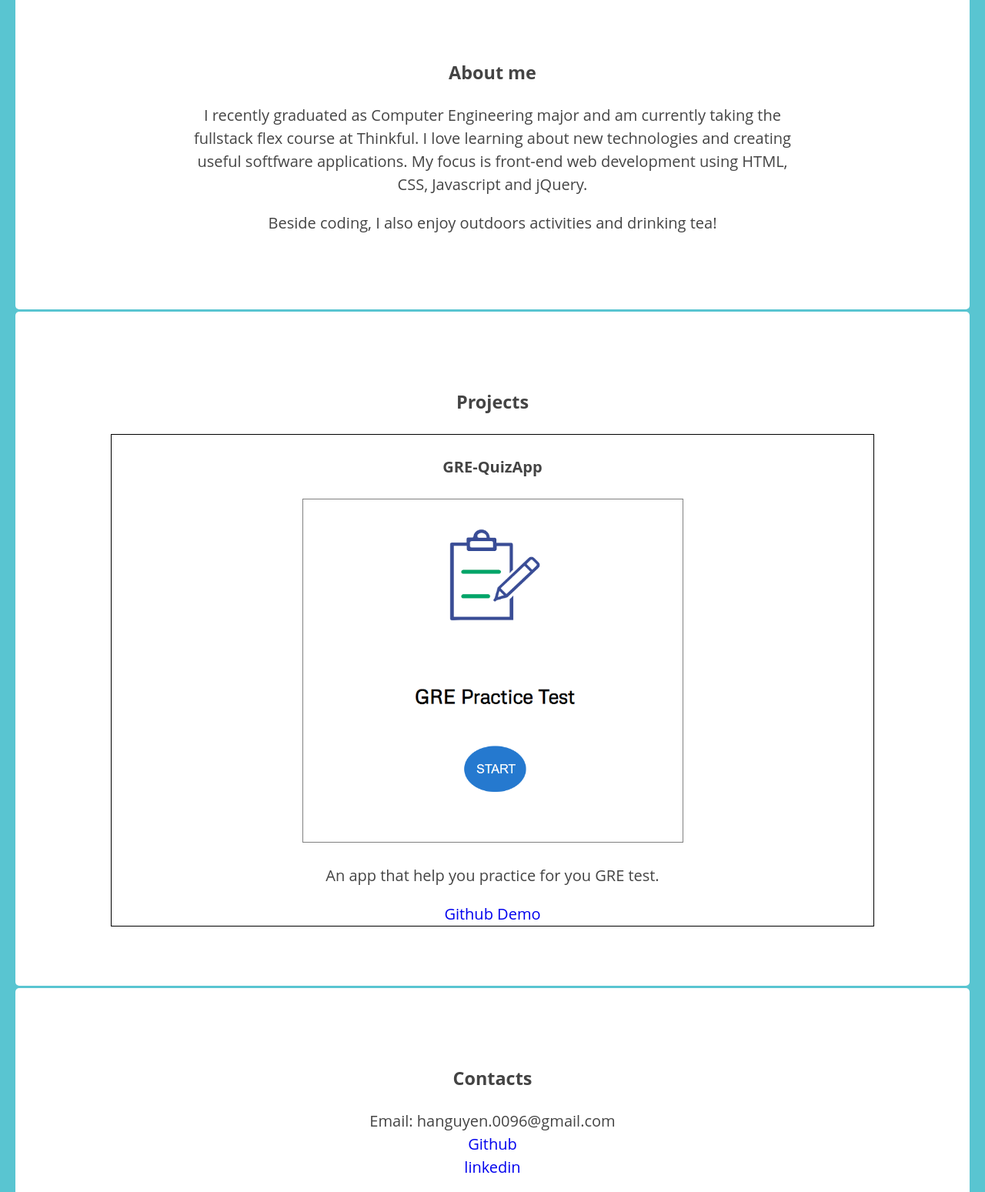
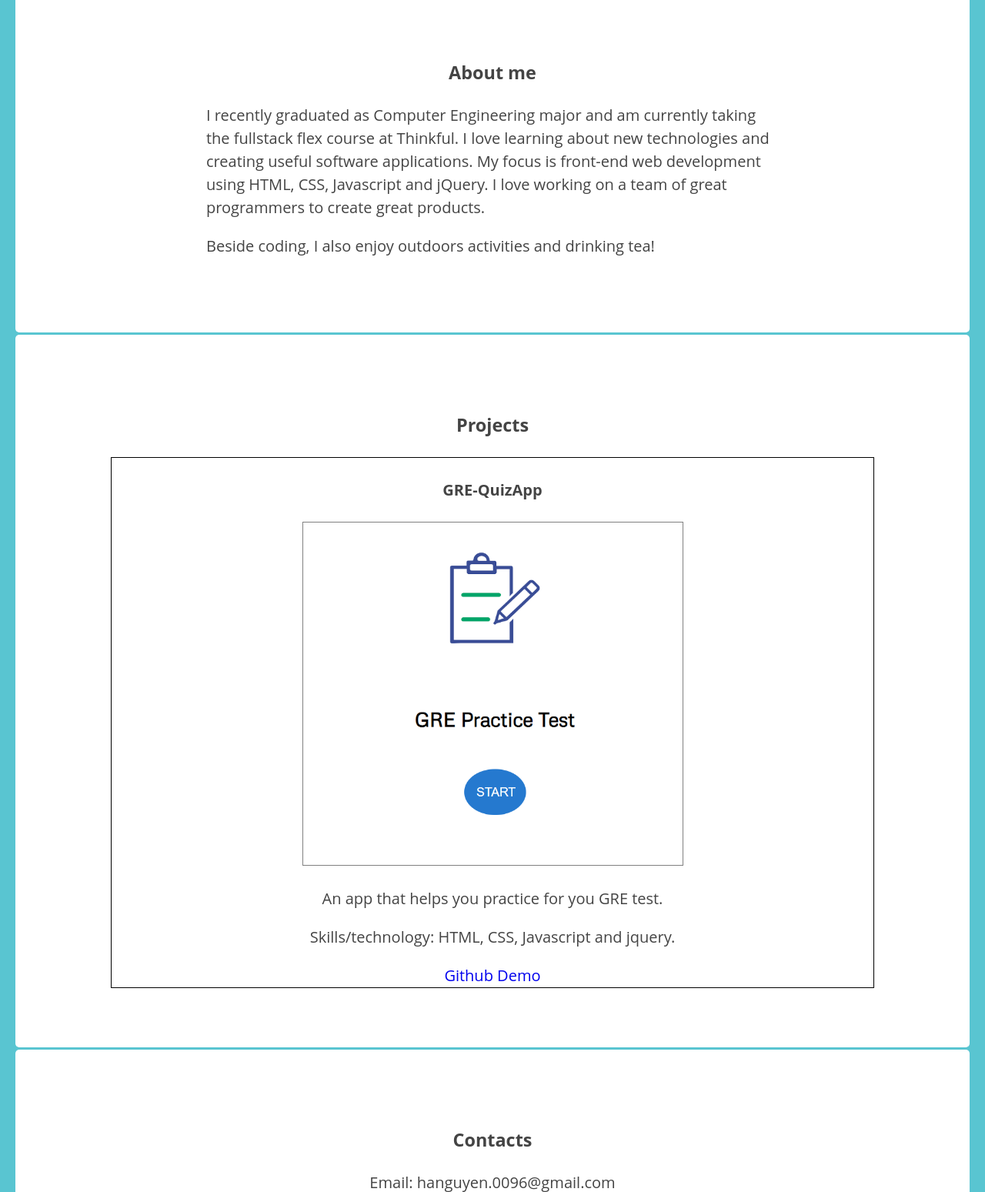
Before and after one commit to HaNguyen0096/portfolio, a plain HTML site: page index.html in a window 1280 px wide. Shown: the part 440-1989 px from the top of the page at 77% size. Drawn offline with nearby package versions, Linux system fonts and the light colour scheme.

Commit message:
finalizing portfolio

```diff
--- a/index.html
+++ b/index.html
@@ -1,7 +1,7 @@
 <!DOCTYPE html>
 <html lang="en">
 <head>
-    <title>HTML wireframe</title>
+    <title>My Portfolio</title>
     <meta name="viewport" content="width=device-width, initial-scale=1">
     <link rel="stylesheet" type="text/css" href="//cdnjs.cloudflare.com/ajax/libs/normalize/6.0.0/normalize.css">
     <link rel="stylesheet" type="text/css" href="main.css">
@@ -30,8 +30,8 @@
         <section id="aboutMe">
             <h3>About me</h3>
             <p>I recently graduated as Computer Engineering major and am currently taking the fullstack flex course at Thinkful.
-                I love learning about new technologies and creating useful softfware applications. My focus is front-end web development using
-                HTML, CSS, Javascript and jQuery.</p>
+                I love learning about new technologies and creating useful software applications. My focus is front-end web development using
+                HTML, CSS, Javascript and jQuery. I love working on a team of great programmers to create great products.</p>
             <p>Beside coding, I also enjoy outdoors activities and drinking tea!</p>
         </section>
 
@@ -40,7 +40,8 @@
                 <div class="projects">
                     <h4>GRE-QuizApp</h4>
                     <img class="projectImg" src="quizApp.png" alt="quizApp">
-                    <p>An app that help you practice for you GRE test.</p>
+                    <p>An app that helps you practice for you GRE test.</p>
+                    <p>Skills/technology: HTML, CSS, Javascript and jquery.</p>
                     <a target="_blank" href="https://github.com/HaNguyen0096/GREtest-QuizApp">Github</a>
                     <a target="_blank" href="https://hanguyen0096.github.io/GREtest-QuizApp/">Demo</a>
                 </div>
@@ -50,8 +51,8 @@
             <h3>Contacts</h3>
             <ul class="info">
                 <li>Email: hanguyen.0096@gmail.com</li>
-                <li><a href="https://github.com/HaNguyen0096">Github</a></li>
-                <li><a href="https://www.linkedin.com/in/ha-nguyen-2427bb189/">linkedin</a></li>
+                <li><a target="_blank" href="https://github.com/HaNguyen0096">GitHub</a></li>
+                <li><a target="_blank" href="https://www.linkedin.com/in/ha-nguyen-2427bb189/">Linkedin</a></li>
             </ul>
         </section>
 
--- a/index.js
+++ b/index.js
@@ -4,7 +4,7 @@ $(".jumper").on("click", function( e ) {
 
     $("body, html").animate({
         scrollTop: $( $(this).attr('href') ).offset().top
-    }, 10);
+    }, slow);
 
 });
 
--- a/main.css
+++ b/main.css
@@ -81,7 +81,8 @@
   }
 
   #aboutMe p{
-    width: 65%;
+    width: 60%;
+    text-align: left;
     margin-left: auto;
     margin-right: auto;
   }
```
Lines whose indentation alone changed are shown as unchanged.
